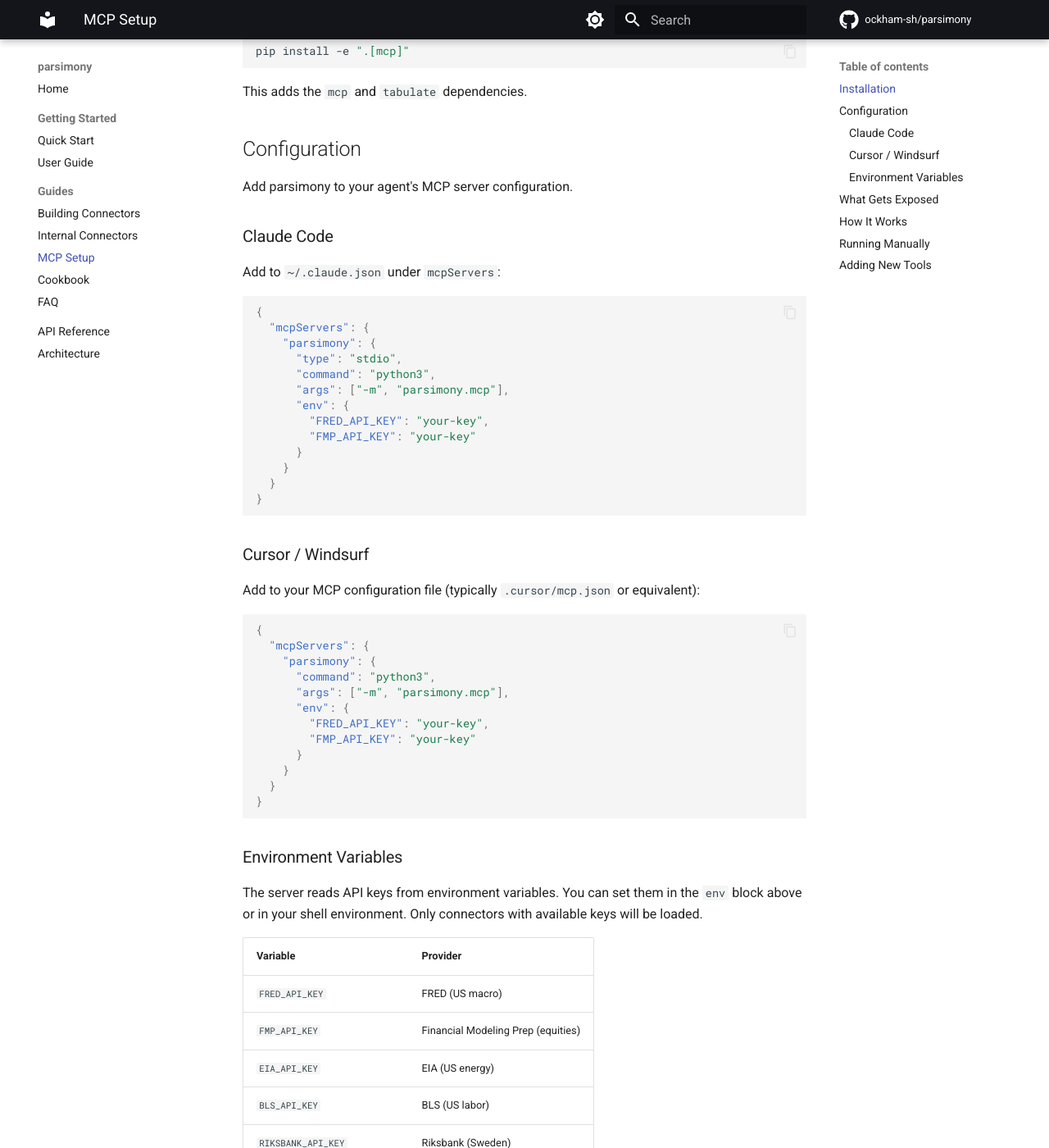
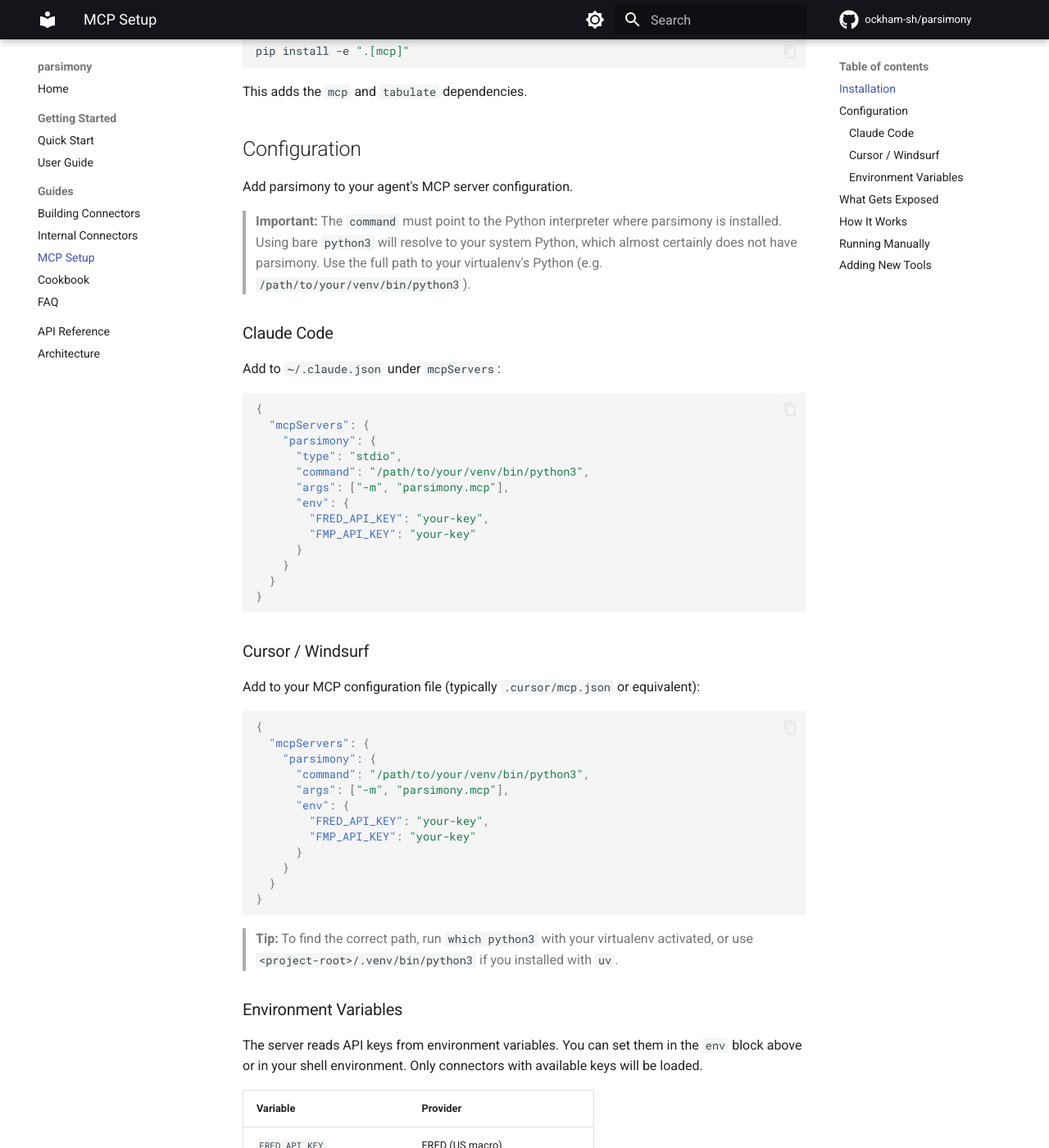
Before and after one commit to ockham-sh/parsimony, an MkDocs documentation site: the page built from docs/mcp-setup.md, in a window 1280 px wide and 1400 px high, scrolled down 279 px. Shown: the whole window at 82% size. Built offline with MkDocs 1.6.1 and Material for MkDocs 9.7.7, drawn with Linux system fonts in a browser that asks for light colours; comment, search, counter and statistics services are not loaded.

Commit message:
- Added important note to specify the full path to the Python interpreter for parsimony installation in MCP server configuration. - Modified the main function in `__main__.py` to use lenient mode when building connectors from the environment.

````diff
--- a/docs/mcp-setup.md
+++ b/docs/mcp-setup.md
@@ -14,6 +14,8 @@
 
 Add parsimony to your agent's MCP server configuration.
 
+> **Important:** The `command` must point to the Python interpreter where parsimony is installed. Using bare `python3` will resolve to your system Python, which almost certainly does not have parsimony. Use the full path to your virtualenv's Python (e.g. `/path/to/your/venv/bin/python3`).
+
 ### Claude Code
 
 Add to `~/.claude.json` under `mcpServers`:
@@ -23,7 +25,7 @@
   "mcpServers": {
     "parsimony": {
       "type": "stdio",
-      "command": "python3",
+      "command": "/path/to/your/venv/bin/python3",
       "args": ["-m", "parsimony.mcp"],
       "env": {
         "FRED_API_KEY": "your-key",
@@ -42,7 +44,7 @@
 {
   "mcpServers": {
     "parsimony": {
-      "command": "python3",
+      "command": "/path/to/your/venv/bin/python3",
       "args": ["-m", "parsimony.mcp"],
       "env": {
         "FRED_API_KEY": "your-key",
@@ -52,6 +54,8 @@
   }
 }
 ```
+
+> **Tip:** To find the correct path, run `which python3` with your virtualenv activated, or use `<project-root>/.venv/bin/python3` if you installed with `uv`.
 
 ### Environment Variables
 
````
Also changed, not shown: 1 other file.
